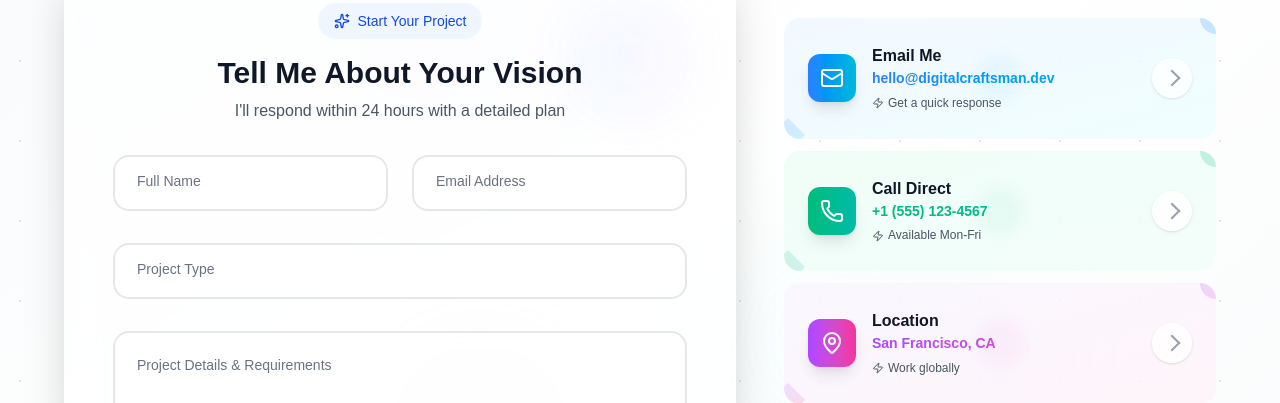
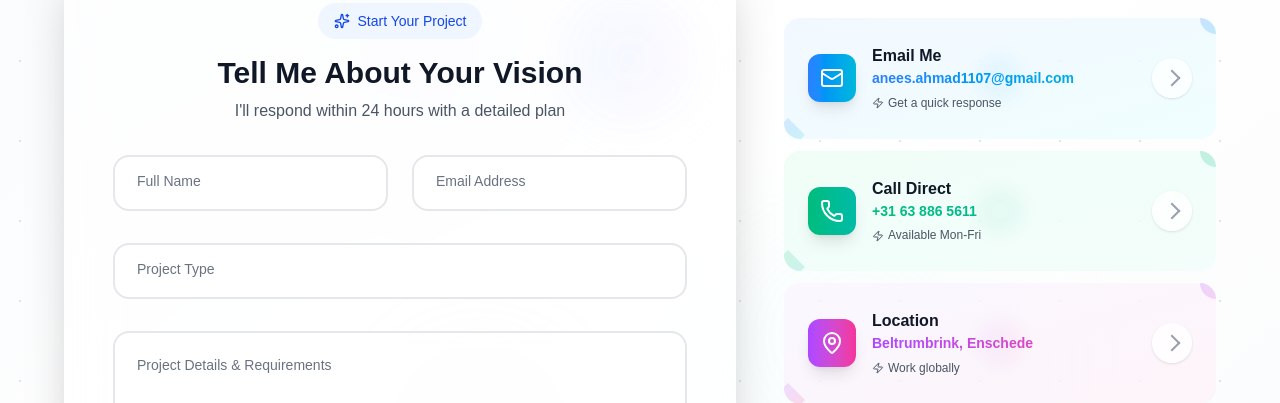
Before and after one commit to AneesDevZone/digital-craftsman, a Next.js app: page /contact in a window 1280 px wide. Shown: the part 279-682 px from the top of the page. Built offline with nearby package versions, Linux system fonts and the light colour scheme.

Commit message:
added personal contact info istead placeholder text

```diff
--- a/src/components/contact/ContactInfo.tsx
+++ b/src/components/contact/ContactInfo.tsx
@@ -7,8 +7,8 @@ const contactItems = [
   {
     icon: Mail,
     title: 'Email Me',
-    value: 'hello@digitalcraftsman.dev',
-    href: 'mailto:hello@digitalcraftsman.dev',
+    value: 'anees.ahmad1107@gmail.com',
+    href: 'mailto:anees.ahmad1107@gmail.com',
     description: 'Get a quick response',
     gradient: 'from-blue-500 to-cyan-500',
     bg: 'from-blue-50 to-cyan-50'
@@ -16,8 +16,8 @@ const contactItems = [
   {
     icon: Phone,
     title: 'Call Direct',
-    value: '+1 (555) 123-4567',
-    href: 'tel:+15551234567',
+    value: '+31 63 886 5611',
+    href: 'tel:+31 63 886 5611',
     description: 'Available Mon-Fri',
     gradient: 'from-emerald-500 to-teal-500',
     bg: 'from-emerald-50 to-teal-50'
@@ -25,7 +25,7 @@ const contactItems = [
   {
     icon: MapPin,
     title: 'Location',
-    value: 'San Francisco, CA',
+    value: 'Beltrumbrink, Enschede',
     href: '#',
     description: 'Work globally',
     gradient: 'from-purple-500 to-pink-500',
--- a/src/components/hero/HeroContent.tsx
+++ b/src/components/hero/HeroContent.tsx
@@ -81,7 +81,7 @@ export function HeroContent() {
           <div className="text-gray-600 text-sm">Satisfaction</div>
         </div>
         <div className="text-center">
-          <div className="text-3xl font-bold text-gray-900 mb-1">3+</div>
+          <div className="text-3xl font-bold text-gray-900 mb-1">7+</div>
           <div className="text-gray-600 text-sm">Years Exp</div>
         </div>
       </div>
--- a/src/components/hero/SocailLinks.tsx
+++ b/src/components/hero/SocailLinks.tsx
@@ -6,21 +6,21 @@ import { Github, Linkedin, Mail, Globe } from 'lucide-react'
 const socialLinks = [
   {
     icon: Github,
-    href: "https://github.com/yourusername",
+    href: "https://github.com/AneesDevZone",
     label: "GitHub",
     color: "hover:text-gray-900",
     description: "View my code"
   },
   {
     icon: Linkedin,
-    href: "https://linkedin.com/in/yourusername",
+    href: "https://www.linkedin.com/in/-anees-ahmad/",
     label: "LinkedIn",
     color: "hover:text-blue-600",
     description: "Connect with me"
   },
   {
     icon: Mail,
-    href: "mailto:hello@digitalcraftsman.dev",
+    href: "mailto:anees.ahmad1107@gmail.com",
     label: "Email",
     color: "hover:text-red-500",
     description: "Send me a message"
--- a/src/components/layout/Footer.tsx
+++ b/src/components/layout/Footer.tsx
@@ -12,15 +12,15 @@ export function Footer() {
               href="/"
               className="text-xl lg:text-2xl font-bold text-white hover:text-blue-400 transition-colors"
             >
-              Digital Craftsman
+              Square Root
             </Link>
             <p className="mt-2 text-gray-400">
-              Full-Stack Product Developer
+              Full-Stack Developers Team
             </p>
 
             <div className="flex justify-center space-x-4 mt-6">
               <a
-                href="https://github.com/yourusername"
+                href="https://github.com/AneesDevZone"
                 target="_blank"
                 rel="noopener noreferrer"
                 className="p-2 text-gray-400 hover:text-white transition-colors"
@@ -28,7 +28,7 @@ export function Footer() {
                 <Github className="w-5 h-5" />
               </a>
               <a
-                href="https://linkedin.com/in/yourprofile"
+                href="https://www.linkedin.com/in/-anees-ahmad/"
                 target="_blank"
                 rel="noopener noreferrer"
                 className="p-2 text-gray-400 hover:text-white transition-colors"
@@ -36,7 +36,7 @@ export function Footer() {
                 <Linkedin className="w-5 h-5" />
               </a>
               <a
-                href="mailto:your.email@example.com"
+                href="mailto:anees.ahmad1107@gmail.com"
                 className="p-2 text-gray-400 hover:text-white transition-colors"
               >
                 <Mail className="w-5 h-5" />
@@ -47,7 +47,7 @@ export function Footer() {
 
         <div className="border-t border-gray-800 py-6">
           <p className="text-center text-gray-400 text-sm">
-            © {new Date().getFullYear()} Digital Craftsman. All rights reserved.
+            © {new Date().getFullYear()} Square Root. All rights reserved.
           </p>
         </div>
       </div>
--- a/src/components/layout/Header.tsx
+++ b/src/components/layout/Header.tsx
@@ -17,9 +17,9 @@ const navigation = [
 ]
 
 const socialLinks = [
-  { icon: Github, href: 'https://github.com/yourusername', label: 'GitHub' },
-  { icon: Linkedin, href: 'https://linkedin.com/in/yourprofile', label: 'LinkedIn' },
-  { icon: Mail, href: 'mailto:your.email@example.com', label: 'Email' },
+  { icon: Github, href: 'https://github.com/AneesDevZone', label: 'GitHub' },
+  { icon: Linkedin, href: 'https://www.linkedin.com/in/-anees-ahmad/', label: 'LinkedIn' },
+  { icon: Mail, href: 'mailto:anees.ahmad1107@gmail.com', label: 'Email' },
 ]
 
 // ============================================
```
